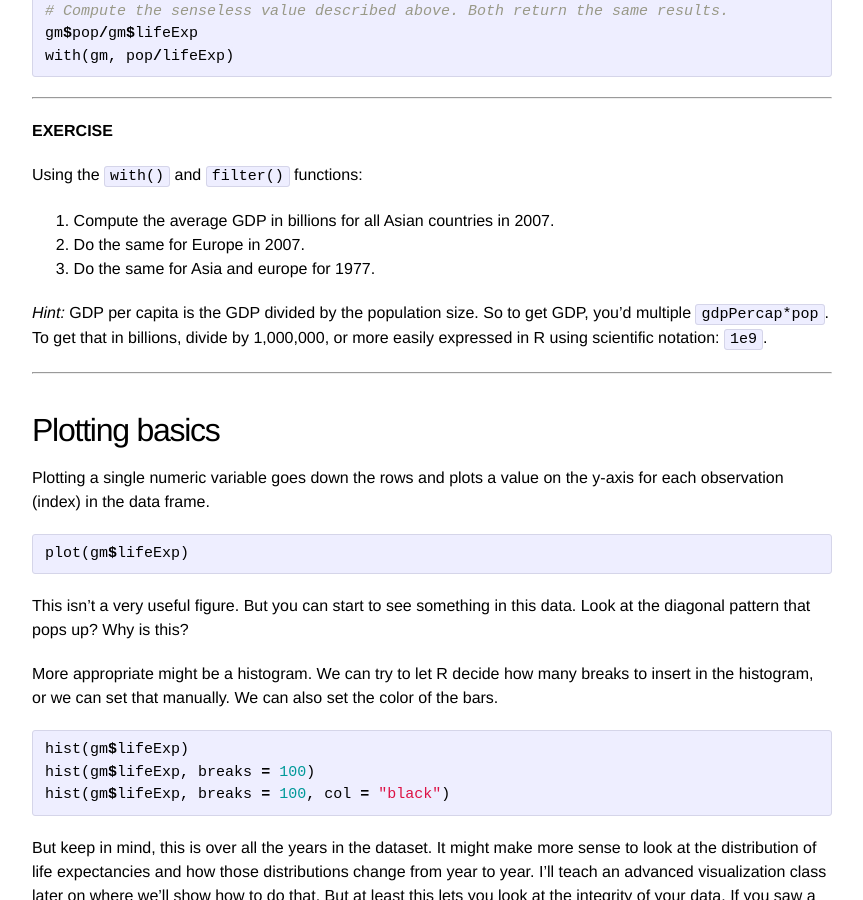
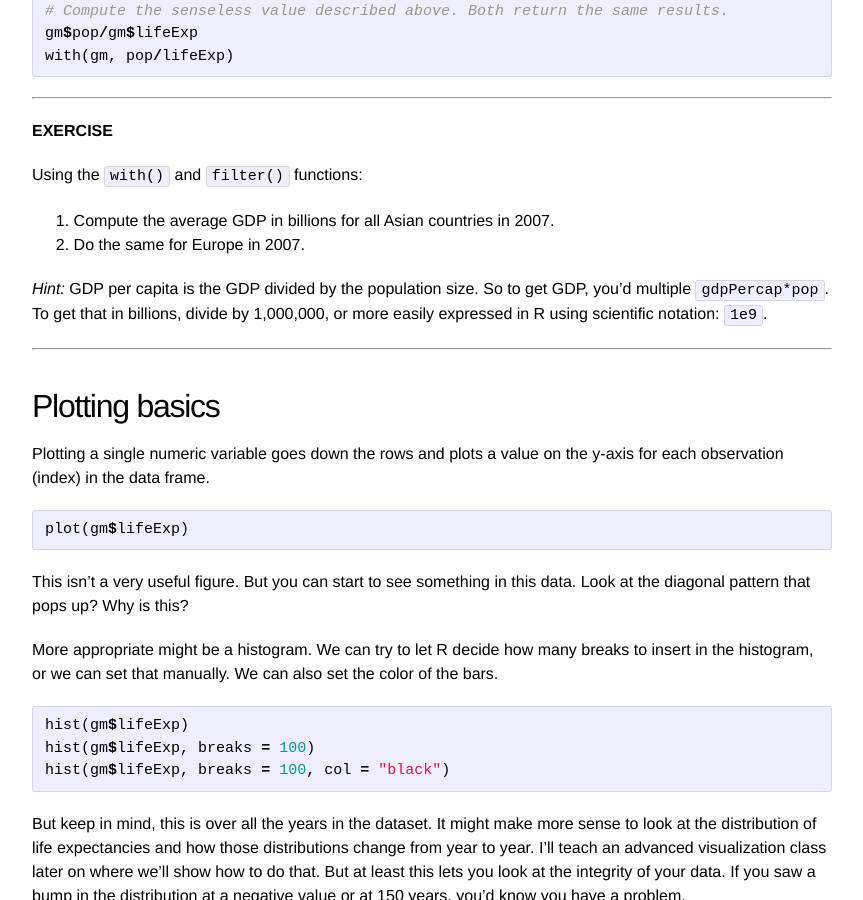
Before and after one commit to bioconnector/workshops2015, a Jekyll site: the page built from lessons/r/r-intro.md, in a window 1280 px wide and 900 px high, scrolled down 11304 px. Shown: the whole window, without its empty margins (208-1071 px from the left). Built offline with Jekyll 4.4.1, drawn with Linux system fonts in a browser that asks for light colours; Markdown is read by kramdown in place of the engine named in the settings.

Commit message:
small fix to intro

```diff
--- a/lessons/r/r-intro.md
+++ b/lessons/r/r-intro.md
@@ -457,7 +457,6 @@ Using the `with()` and `filter()` functions:
 
 1. Compute the average GDP in billions for all Asian countries in 2007.
 2. Do the same for Europe in 2007.
-3. Do the same for Asia and europe for 1977.
 
 _Hint:_ GDP per capita is the GDP divided by the population size. So to get GDP, you'd multiple `gdpPercap*pop`. To get that in billions, divide by 1,000,000, or more easily expressed in R using scientific notation: `1e9`.
 
```
